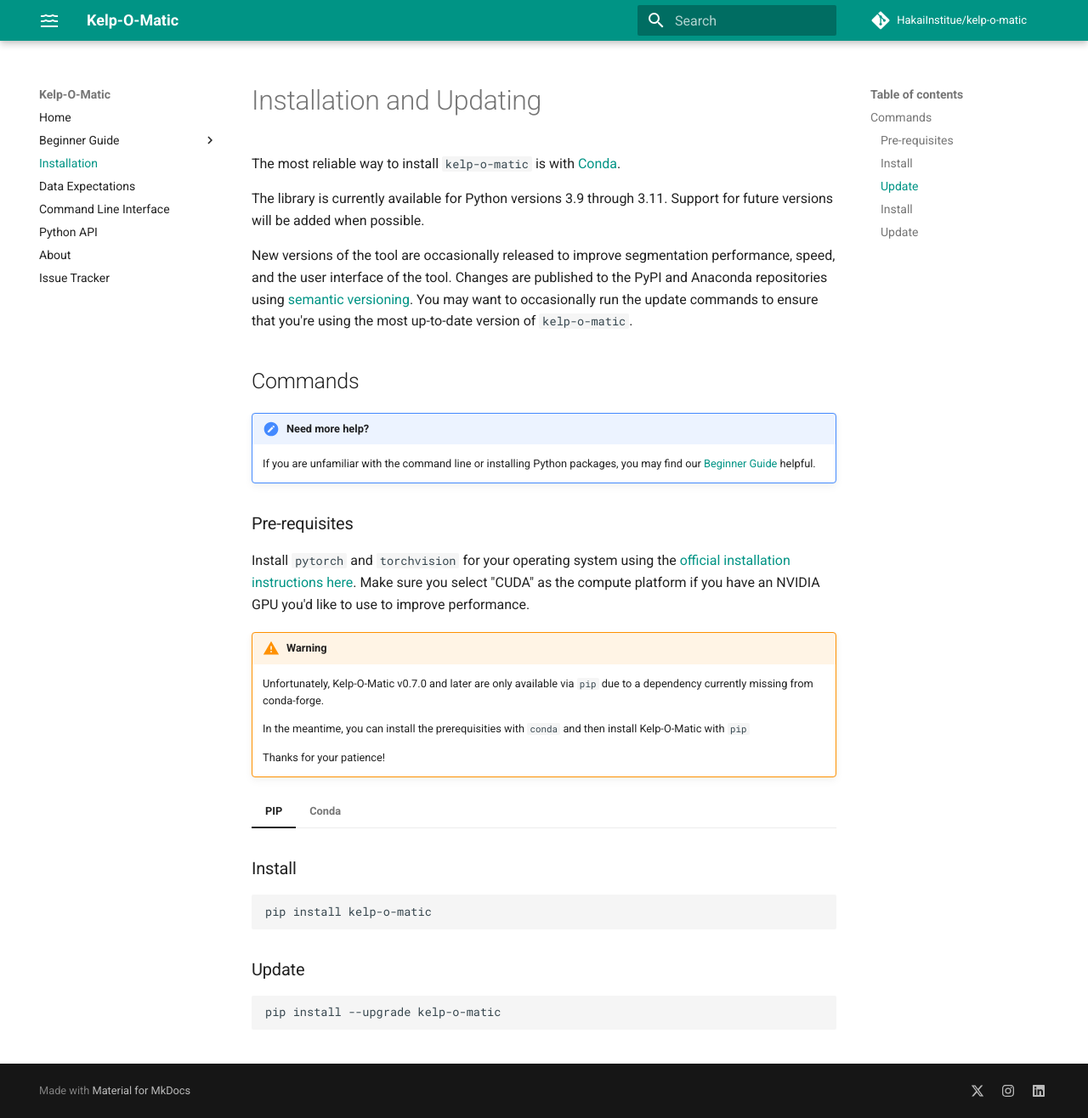
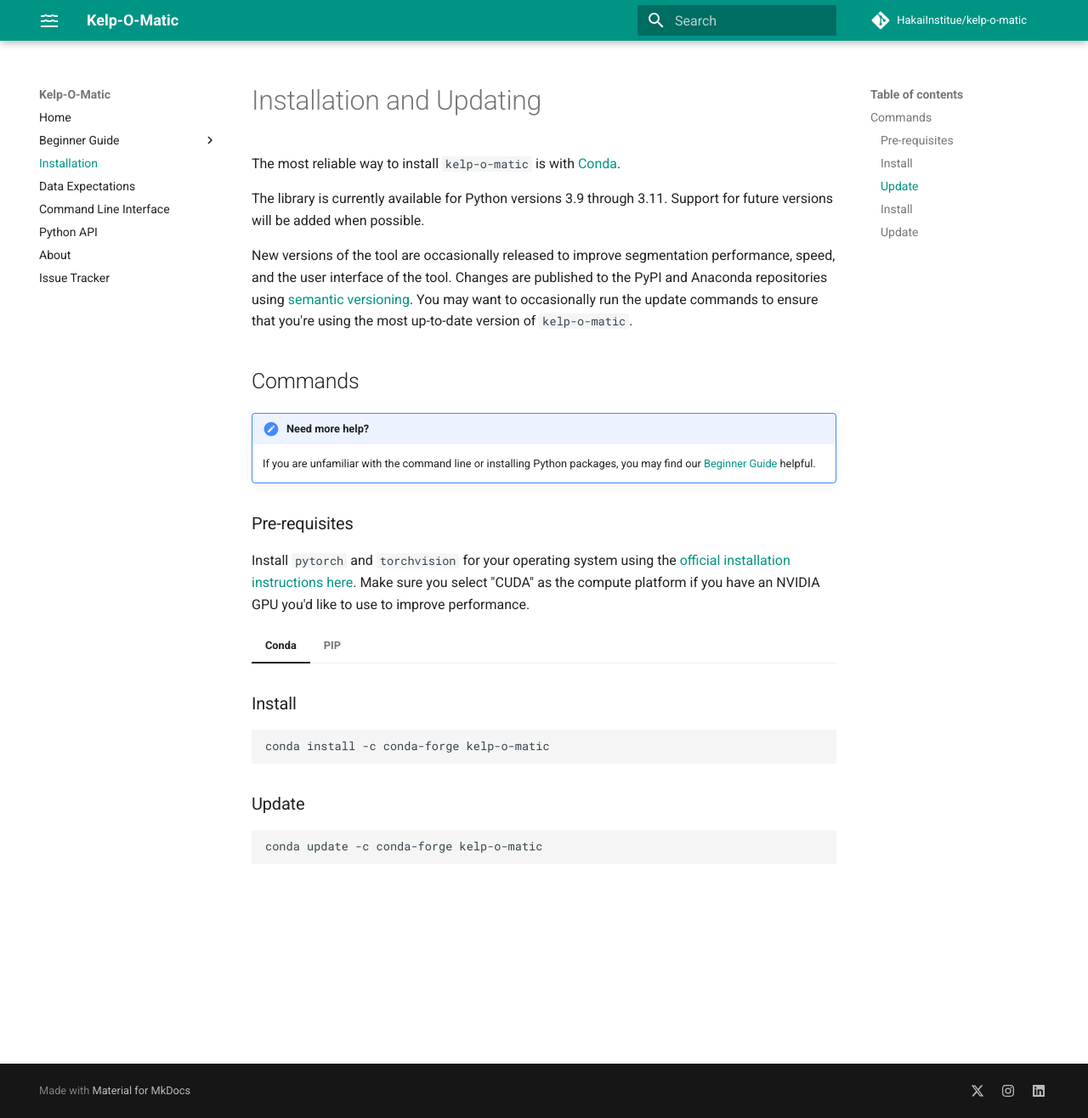
Before and after one commit to HakaiInstitute/kelp-o-matic, an MkDocs documentation site: the page built from docs/installation.md, in a window 1280 px wide and 1316 px high. Shown: the whole window at 85% size. Built offline with MkDocs 1.6.1 and Material for MkDocs 9.7.7, drawn with Linux system fonts in a browser that asks for light colours; comment, search, counter and statistics services are not loaded.

Commit message:
Remove installation warning
Revert to Conda being the primary installation method

````diff
--- a/docs/installation.md
+++ b/docs/installation.md
@@ -22,16 +22,19 @@
 [official installation instructions here](https://pytorch.org/).
 Make sure you select "CUDA" as the compute platform if you have an NVIDIA GPU you'd like to use to improve performance.
 
-!!! warning
+=== "Conda"
 
-    Unfortunately, Kelp-O-Matic v0.7.0 and later are only available via `pip` due to
-    a dependency currently missing from conda-forge.
+    ### Install
 
-    In the meantime, you can install the prerequisities with `conda` and then install
-    Kelp-O-Matic with `pip`
+    ```bash
+    conda install -c conda-forge kelp-o-matic
+    ```
 
-    Thanks for your patience!
+    ### Update
 
+    ```bash
+    conda update -c conda-forge kelp-o-matic
+    ```
 
 === "PIP"
 
@@ -46,17 +49,3 @@
     ```bash
     pip install --upgrade kelp-o-matic
     ```
-
-=== "Conda"
-
-    ### Install
-
-    ```bash
-    conda install -c conda-forge kelp-o-matic
-    ```
-
-    ### Update
-
-    ```bash
-    conda update -c conda-forge kelp-o-matic
-    ```
````
